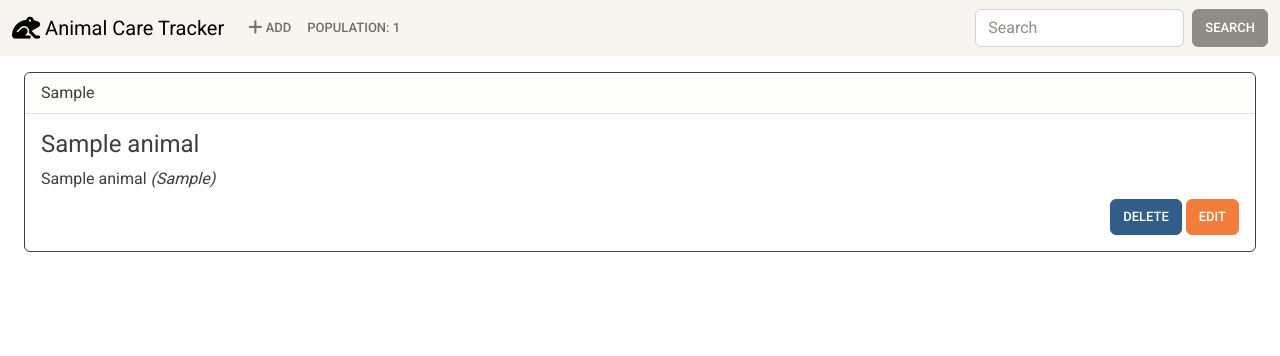
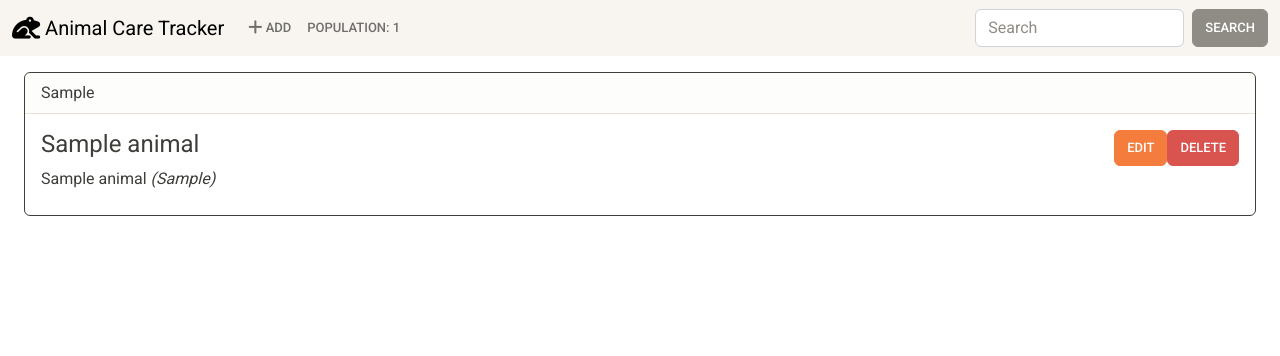
Before and after one commit to NicoGiuliani/pet-care-tracker, a Django app: page / in a window 1280 px wide. Shown: the top 356 px of the page. Run offline with Django 4.2, Linux system fonts and the light colour scheme; tables that the repository leaves empty hold one stand-in row (values such as "Sample post"); some libraries are stand-ins or nearby versions.

Commit message:
Working on layout

```diff
--- a/app/urls.py
+++ b/app/urls.py
@@ -4,6 +4,6 @@ from . import views
 urlpatterns = [
   path('', views.index, name='index'),
   path('add', views.add, name='add'),
-  path('delete', views.delete, name='delete'),
+  path('delete/<int:id>/', views.delete, name='delete'),
   path('edit/<int:id>/', views.edit, name='edit'),
 ]
--- a/app/views.py
+++ b/app/views.py
@@ -42,9 +42,8 @@ def add(request):
   })
 
 
-def delete(request):
+def delete(request, id):
   if request.method == 'POST':
-    id = request.POST['id']
     animal = Animal.objects.get(pk=id)
     animal.delete()
   return HttpResponseRedirect(reverse('index'))
--- a/templates/add.html
+++ b/templates/add.html
@@ -6,7 +6,7 @@
   <form method="POST" action="{% url 'add' %}" class="col-10 mx-auto my-4">
     {% csrf_token %} {{ form.as_p }}
     <button type="submit" class="btn btn-primary me-4">Add</button>
-    <a href={% url 'index' %}>Return to Home Page</a>
+    <a href="{% url 'index' %}">Return to Home Page</a>
   </form>
 </div>
 {% endblock %}
--- a/templates/edit.html
+++ b/templates/edit.html
@@ -5,8 +5,8 @@
   {% endif %} {% endfor %}
   <form method="POST" action="" class="col-10 mx-auto my-4">
     {% csrf_token %} {{ form.as_p }}
-    <button type="submit" class="btn btn-primary me-4">Add</button>
-    <a href={% url 'index' %}>Return to Home Page</a>
+    <button type="submit" class="btn btn-primary me-4">Save</button>
+    <a href="{% url 'index' %}">Return to Home Page</a>
   </form>
 </div>
 {% endblock %}
--- a/templates/index.html
+++ b/templates/index.html
@@ -2,18 +2,29 @@
 <div class="card border-dark mb-3">
   <div class="card-header">{{ animal.classification }}</div>
   <div class="card-body">
-    <h4 style="display:inline-block"class="card-title">{{ animal.name | capfirst }}</h4>
-    <p class="card-title">
-      {{ animal.common_name | capfirst }}
-      <i>({{ animal.species | capfirst }})</i>
-    </p>
-    <a style="display:block;float:right" class="btn btn-warning" href="{% url 'edit' animal.id %}">Edit</a>
-    <form style="display:block;float:right" action="delete" method="POST" class="me-1">
-      {% csrf_token %}
-      <input type="hidden" name="id" value={{ animal.id }}></input>
-      <input class="btn btn-primary" type="submit" value="Delete"></input>
-    </form>
+    <div class="row">
+      <div class="col-6">
+        <h4 class="card-title">{{ animal.name | capfirst }}</h4>
+        <p class="card-title">
+          {{ animal.common_name | capfirst }}
+          <i>({{ animal.species | capfirst }})</i>
+        </p>
+      </div>
+      <div class="col-6">
+        <a
+          style="float: right"
+          class="btn btn-danger"
+          href="{% url 'delete' animal.id %}"
+          >Delete</a
+        >
+        <a
+          style="float: right"
+          class="btn btn-warning"
+          href="{% url 'edit' animal.id %}"
+          >Edit</a
+        >
+      </div>
+    </div>
   </div>
 </div>
-{% endfor %}
-{% endblock %}
+{% endfor %} {% endblock %}
```
